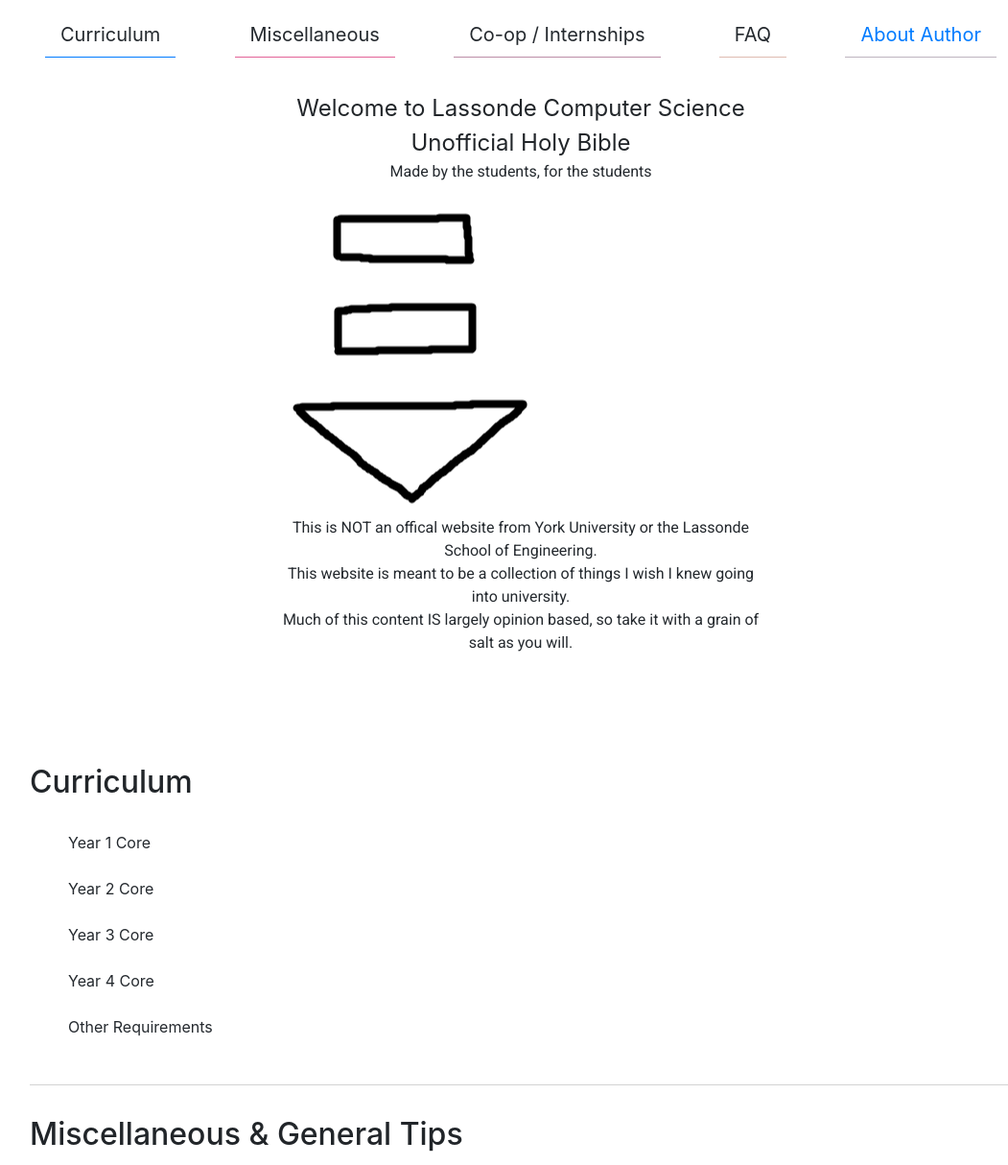
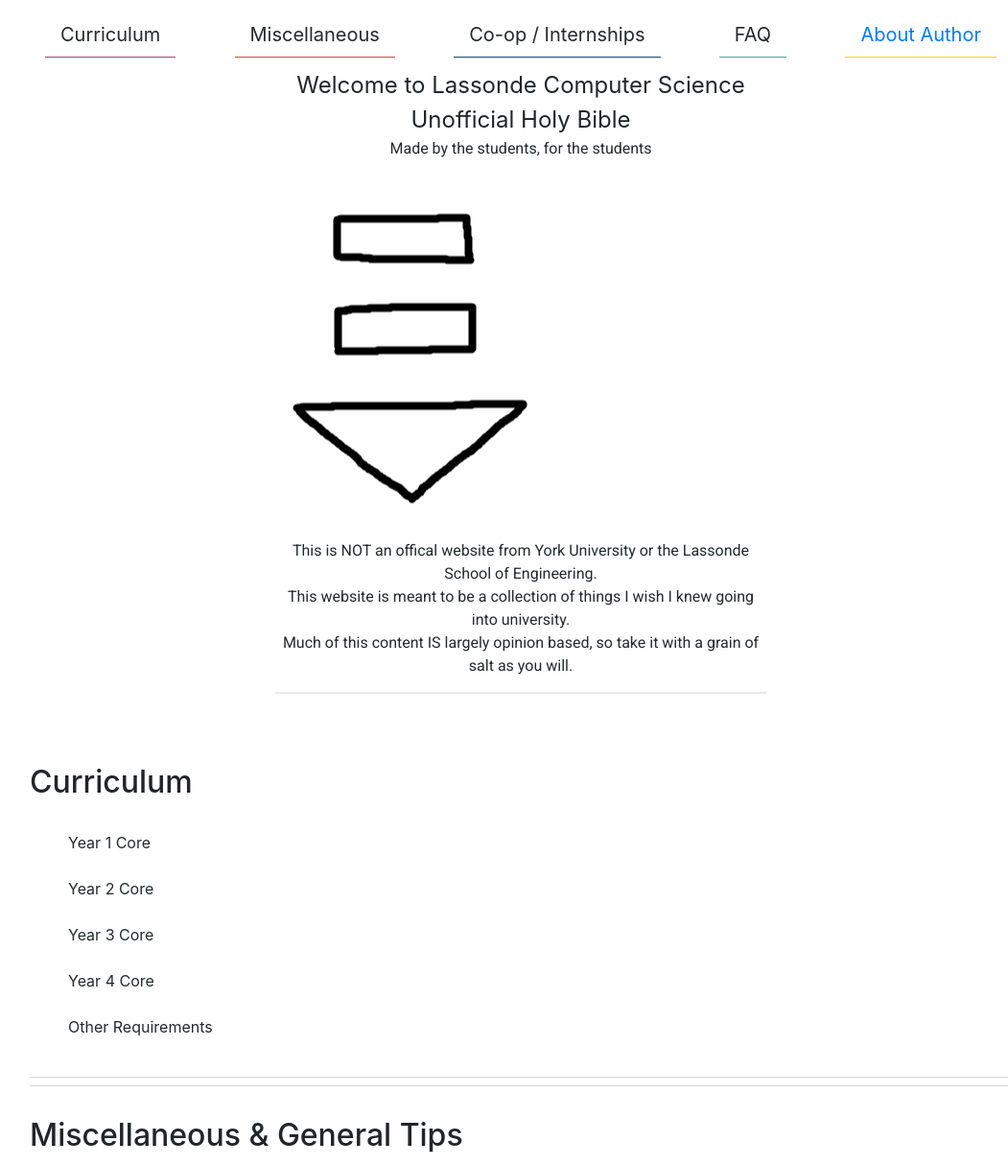
Before and after one commit to hjanday/LCSUG, a plain HTML site: page index.html in a window 1280 px wide. Shown: the part 86-1300 px from the top of the page at 96% size, without its empty margins (97-1148 px from the left). Drawn offline with nearby package versions, Linux system fonts and the light colour scheme.

Commit message:
happy with this build

```diff
--- a/index.css
+++ b/index.css
@@ -24,23 +24,23 @@
 }
 
 .nav-item:nth-child(1) {
-  border-color: #007bff;
+  border-color: #a34775; /* creative */
 }
 
 .nav-item:nth-child(2) {
-  border-color: #E36397;
+  border-color: #d14747; /* passionate */
 }
 
 .nav-item:nth-child(3) {
-  border-color: #BC8DA7;
+  border-color: #194775; /* rational */
 }
 
 .nav-item:nth-child(4) {
-  border-color: #DFBBB1;
+  border-color: #47a3a3; /* confident */
 }
 
 .nav-item:nth-child(5) {
-  border-color: #BDB4BF;
+  border-color: #ffd119; /* ingenious */
 }
 
 body {
@@ -56,9 +56,13 @@ h1 {
   font-family: 'Roboto', sans-serif;
   line-height: 5px;
   color: #24292e;
-  border-bottom: 1px solid lightgray; /* border or not? */
+  border-bottom: 1px solid lightgray !important; /* border or not? */
   padding-bottom: 8px;
   margin-bottom: 0;
+}
+
+h3 {
+  border-top: 1px solid lightgray !important; /* top borders and bottom borders lol*/
 }
 
 p {
@@ -144,8 +148,8 @@ a:hover {
 .borderr {
 	stroke: #222;
 	stroke-width: 3mm;
-    stroke-linejoin:miter;
-    stroke-linecap:square;
+	stroke-linejoin: miter;
+	stroke-linecap: square;
 	fill-opacity: 0;
 	-webkit-animation: anim1 1.5s linear 1s forwards infinite;
 	animation: anim1 1.5s linear 1s forwards infinite;
@@ -158,7 +162,8 @@ a:hover {
 	}
 	50% {
 		stroke: #fff;
-}    100% {
+	}
+	100% {
 		stroke: #222;
 	}
 }
@@ -169,15 +174,19 @@ a:hover {
 	}
 	50% {
 		stroke: #fff;
-}    100% {
+	}
+	100% {
 		stroke: #222;
-}}
-.coverr{
+	}
+}
+
+.coverr {
 	position: fixed;
 	display: block;
 	height: 100vh;
 	top: 40vh;
 }
-.ok{
+
+.ok {
 	padding-top: 90vh;
 }
--- a/index.html
+++ b/index.html
@@ -58,18 +58,22 @@
   <div id="cover-page-outer-container" class="coverr">
   <div id="cover-page-inner-container">
     <div id="cover-page-title">
+      <h3></h3>
       Welcome to Lassonde Computer Science Unofficial Holy Bible
     </div>
     <div id="cover-page-subtitle">
       <p>Made by the students, for the students</p>
     </div>
 
+    <br>
     <img src="shittyarrow.png" alt="">
+    <br><br>
 
     <div id="cover-page-disclaimer">
       <p>This is NOT an offical website from York University or the Lassonde School of Engineering.<br>This website is meant to be a collection of things I wish I knew
         going into university.<br>Much of this content IS largely opinion based, so take it with a grain of salt as you will.</p>
     </div>
+    <h3></h3>
   </div>
   </div>
 
@@ -438,7 +442,7 @@
     </section>
 
     <br>
-    <h1></h1>
+    <h3></h3><h3></h3>
     <br>
 
     <section id="misc">
@@ -465,6 +469,8 @@
     </section>
 
     <br>
+    <h3></h3><h3></h3>
+    <br>
 
     <section id="coop">
       <h2>Co-op & Internships</h2>
@@ -477,6 +483,8 @@
       </ul>
     </section>
 
+    <br>
+    <h3></h3><h3></h3>
     <br>
 
     <section id="faq">
@@ -494,6 +502,8 @@
       </ul>
     </section>
 
+    <br>
+    <h3></h3><h3></h3>
     <br>
 
     <section id="author">
```
Lines whose indentation alone changed are shown as unchanged.
